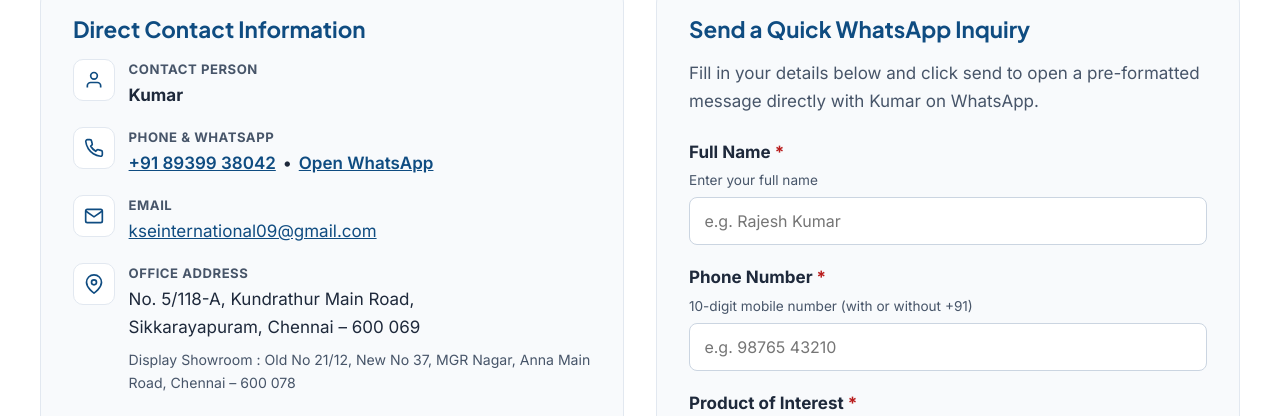
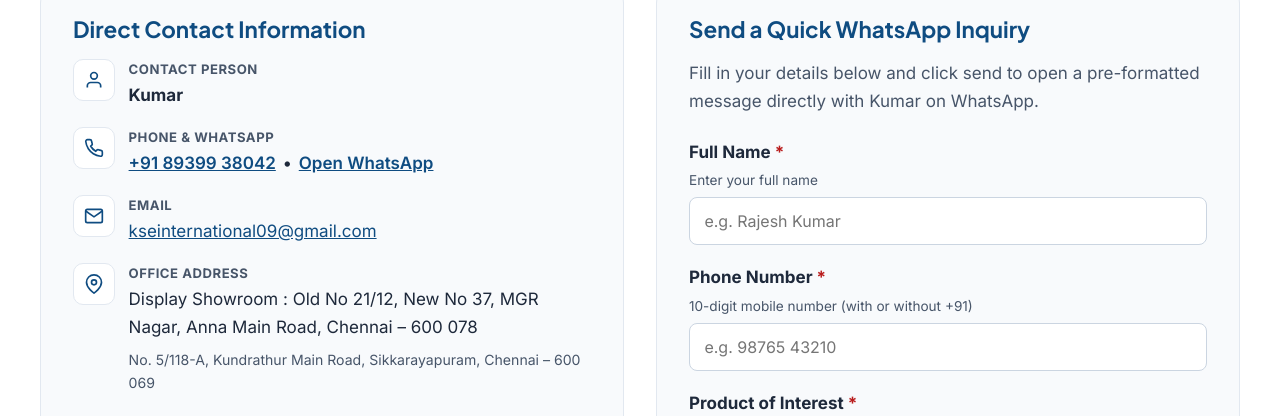
Before and after one commit to critictechresearcher-star/kse, a plain HTML site: page index.html in a window 1280 px wide. Shown: the part 5090-5506 px from the top of the page. Drawn offline with Linux system fonts and the light colour scheme; grey boxes are pictures that could not be loaded.

Commit message:
Swap office address and branch note content

```diff
--- a/index.html
+++ b/index.html
@@ -695,10 +695,10 @@
                 <div>
                   <span class="detail-label">Office Address</span>
                   <address>
-                    No. 5/118-A, Kundrathur Main Road,<br>
-                    Sikkarayapuram, Chennai &ndash; 600 069
+                   Display Showroom : Old No 21/12, New No 37, MGR Nagar, Anna Main Road, Chennai &ndash; 600 078
                   </address>
-                  <p class="branch-note">Display Showroom : Old No 21/12, New No 37, MGR Nagar, Anna Main Road, Chennai &ndash; 600 078</p>
+                  <p class="branch-note">No. 5/118-A, Kundrathur Main Road,
+                   Sikkarayapuram, Chennai – 600 069</p>
                 </div>
               </li>
             </ul>
```
